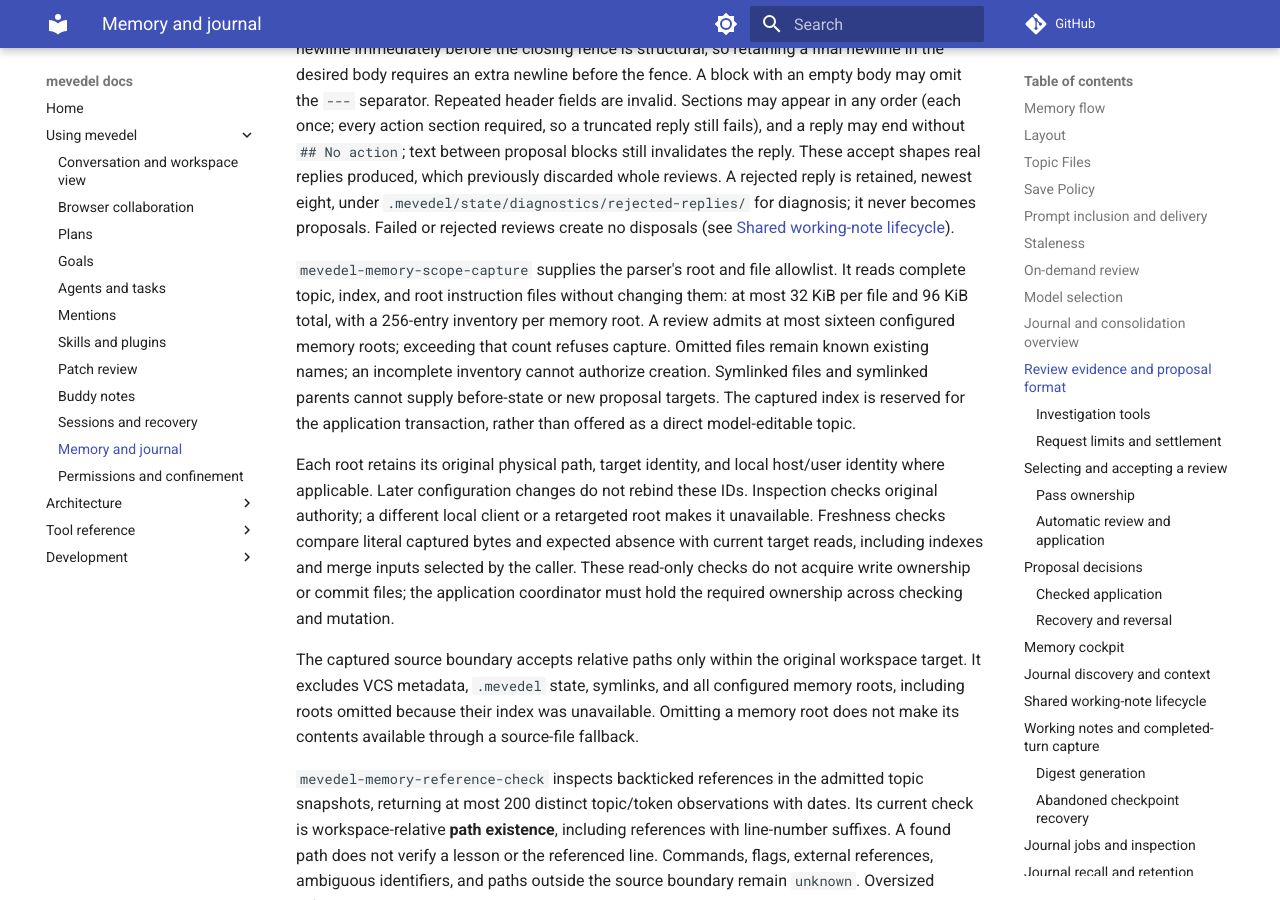
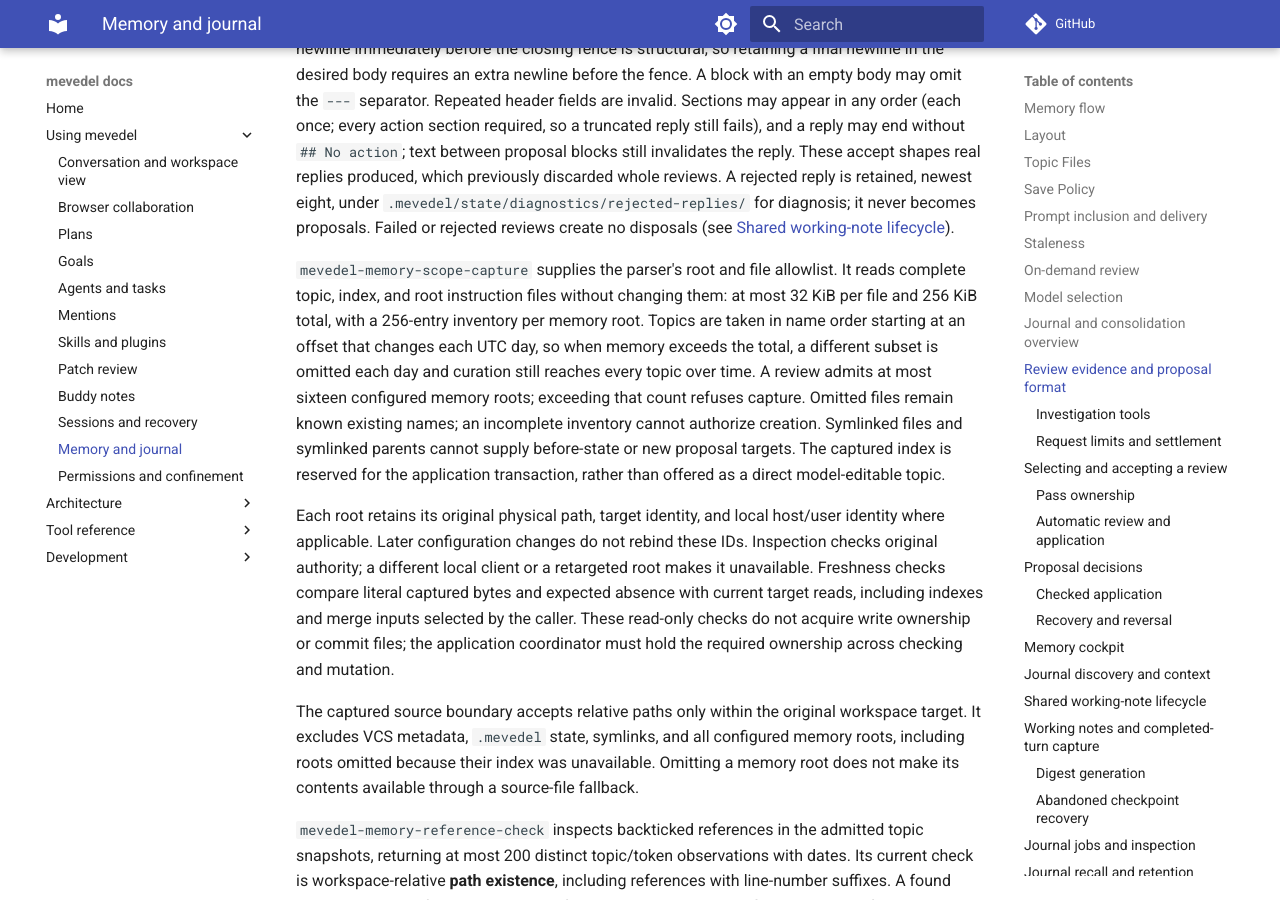
Before and after one commit to FrauH0lle/mevedel, an MkDocs documentation site: the page built from docs/memory.md, in a window 1280 px wide and 900 px high, scrolled down 6324 px. Built offline with MkDocs 1.6.1 and Material for MkDocs 9.7.7, drawn with Linux system fonts in a browser that asks for light colours; comment, search, counter and statistics services are not loaded.

Commit message:
feat(memory): Widen and rotate the consolidation memory scope
Local memory had reached the 96 KiB capture budget, so a growing set of
topics could never be admitted and therefore never merged or removed.
Raise the budget to 256 KiB and start each day's capture at a rotating
topic so curation reaches every topic over time.

* mevedel-memory-scope.el (mevedel-memory-scope--max-bytes): Raise to 256 KiB.
(mevedel-memory-scope--rotate): New.
(mevedel-memory-scope-capture): Rotate sorted topic candidates.
* test/test-mevedel-memory-scope.el: Cover rotation; update budget case.
* docs/memory.md: Document the new budget and rotation.

```diff
--- a/docs/memory.md
+++ b/docs/memory.md
@@ -251,8 +251,11 @@ disposals (see [Shared working-note lifecycle](#shared-working-note-lifecycle)).
 
 `mevedel-memory-scope-capture` supplies the parser's root and file allowlist.
 It reads complete topic, index, and root instruction files without changing
-them: at most 32 KiB per file and 96 KiB total, with a 256-entry inventory per
-memory root. A review admits at most sixteen configured memory roots; exceeding
+them: at most 32 KiB per file and 256 KiB total, with a 256-entry inventory per
+memory root. Topics are taken in name order starting at an offset that changes
+each UTC day, so when memory exceeds the total, a different subset is omitted
+each day and curation still reaches every topic over time. A review admits at
+most sixteen configured memory roots; exceeding
 that count refuses capture. Omitted files remain known existing names; an incomplete inventory
 cannot authorize creation. Symlinked files and symlinked parents cannot supply
 before-state or new proposal targets. The captured index is reserved for the
```
Also changed, not shown: 2 other files.
